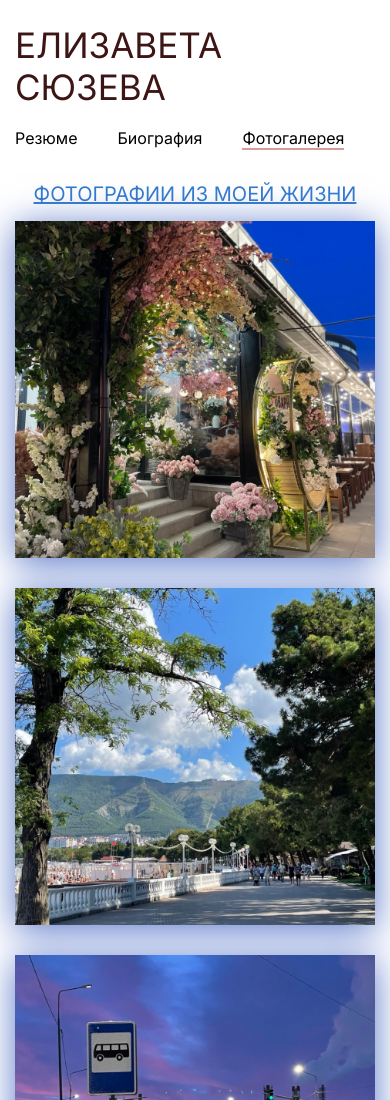
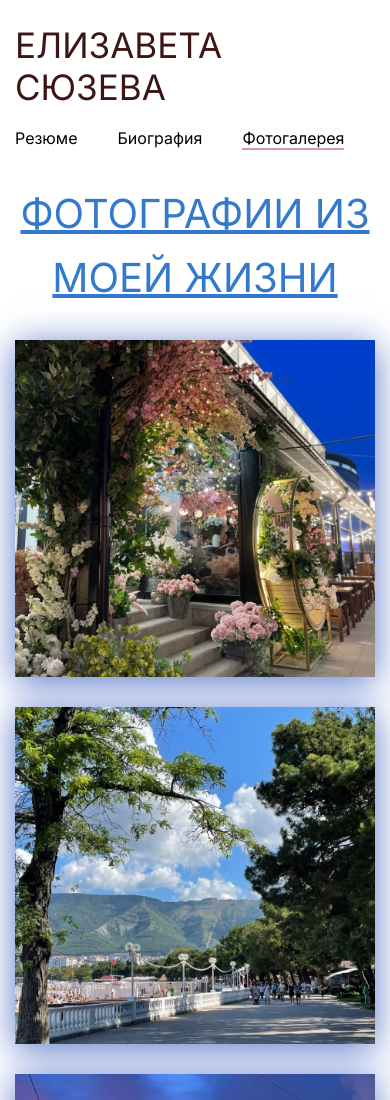
Before and after one commit to lizasuzeva/w, a plain HTML site: page photogallery.html in a window 390 px wide. Shown: the top 1100 px of the page. Drawn offline with Linux system fonts and the light colour scheme.

Commit message:
Add files via upload

```diff
--- a/css/main.css
+++ b/css/main.css
@@ -308,6 +308,7 @@ table,
 }
 
 .title-2{
+
   margin-bottom: 30px;
 
   font-size: 70px;
@@ -319,16 +320,9 @@ table,
   text-decoration: underline;
 }
 
-@media only screen and (max-width: 768px) {
+@media screen and (max-width: 600px) {
   .title-2 {
-    font-size: 20px; /* Уменьшаем размер шрифта для мобильных устройств */
-    margin-bottom: 15px; /* Уменьшаем отступ снизу */
-    font-style: Regular;
-    text-transform: uppercase;
-    line-height: 1.2;
-    color: #337ACD;
-    text-align: center;
-    text-decoration: underline;/
+    font-size: 40px; /* Измените размер шрифта на меньший */
   }
 }
 
```
